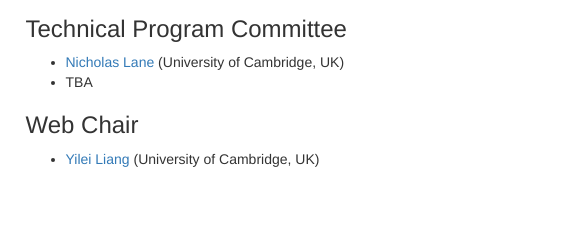
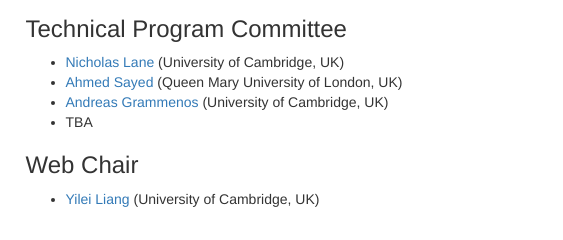
Before and after one commit to fededge2022/fededge.github.io, a plain HTML site: page committee.html in a window 1280 px wide. Shown: the part 560-800 px from the top of the page, 337-900 px from the left. Drawn offline with Linux system fonts and the light colour scheme.

Commit message:
update TPC

```diff
--- a/committee.html
+++ b/committee.html
@@ -94,6 +94,8 @@
           <h3>Technical Program Committee</h3>
           <ul>
             <li><a href="http://niclane.org/" target="_blank">Nicholas Lane</a> (University of Cambridge, UK)</li>
+            <li><a href="http://home.cse.ust.hk/~amas/" target="_blank">Ahmed Sayed</a> (Queen Mary University of London, UK)</li>
+            <li><a href="https://www.turing.ac.uk/people/former-doctoral-students/andreas-grammenos" target="_blank">Andreas Grammenos</a> (University of Cambridge, UK)</li>
             <li>TBA</li>
           </ul>
 
```
Also changed, not shown: call_for_papers.html (+1 -1 lines).
